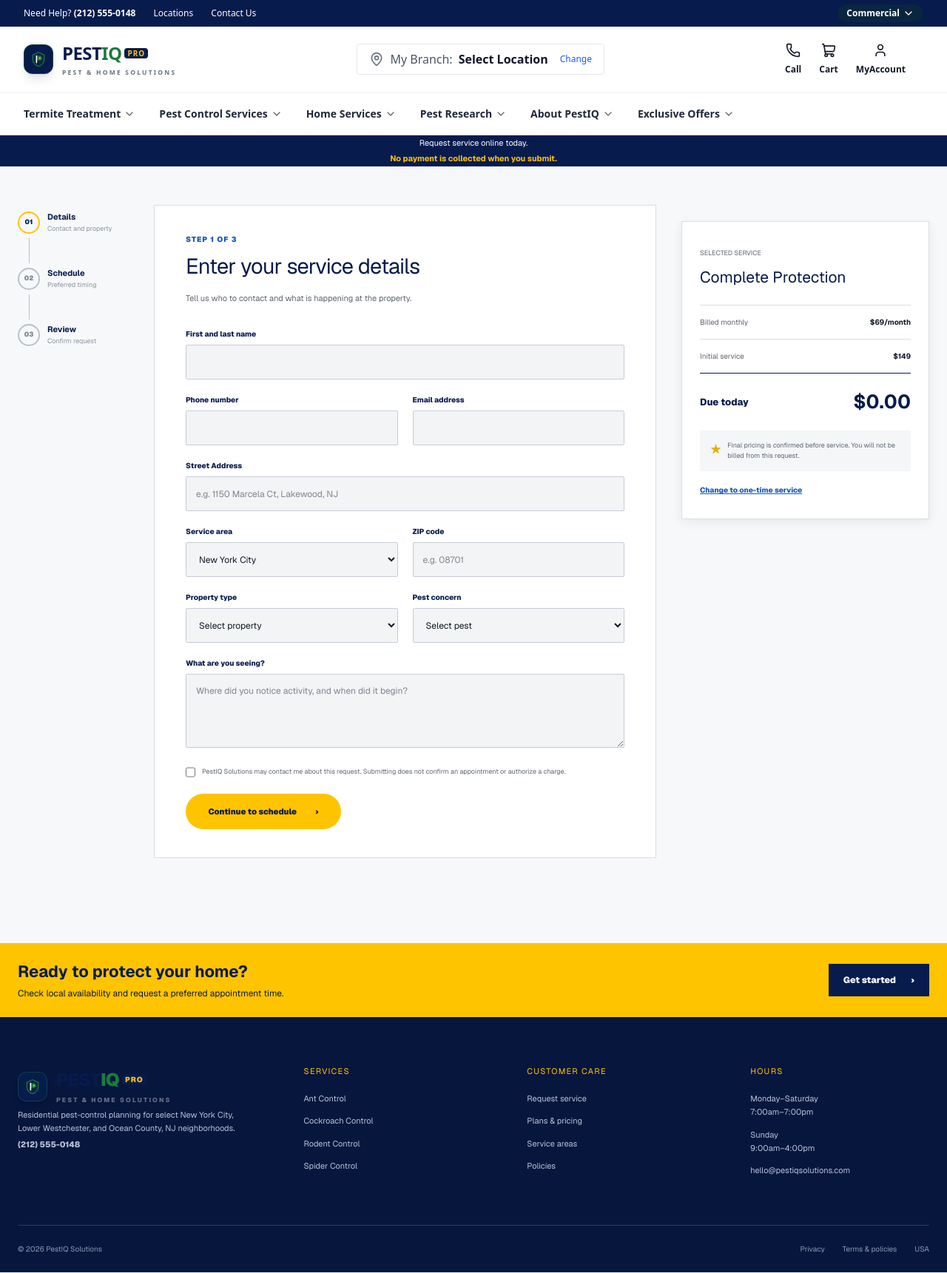
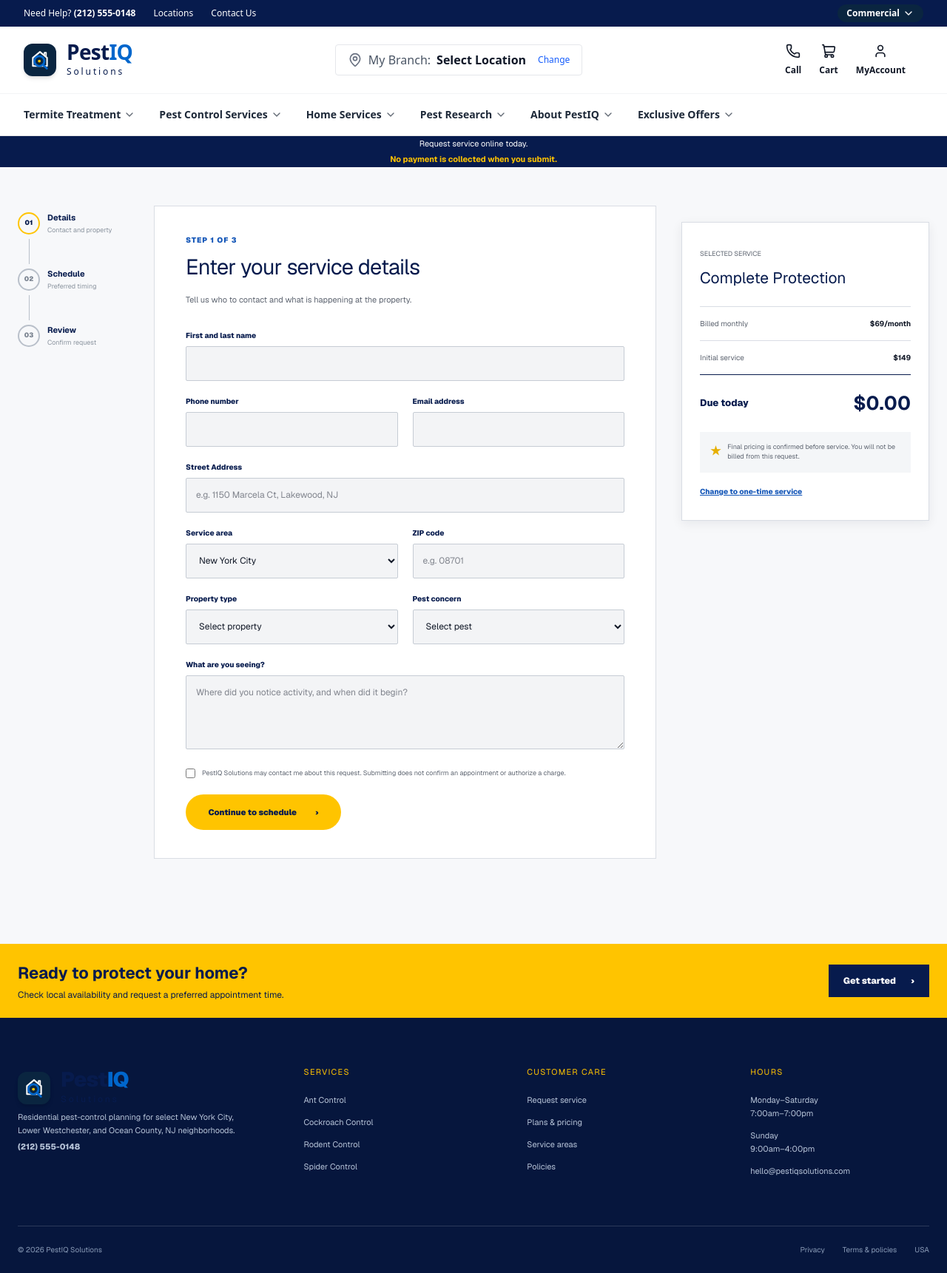
Before and after one commit to WebDesigner019/pestiq-solution-web, a Next.js app: page /book in a window 1280 px wide. Shown: the whole page at 74% size. Built offline with nearby package versions, Linux system fonts and the light colour scheme.

Commit message:
Update official logo to match reference House-Q emblem design, replace cooking photo on About page with technician image

```diff
--- a/app/about/page.tsx
+++ b/app/about/page.tsx
@@ -33,12 +33,9 @@ export default function AboutPage() {
           </div>
           <div className="h-[280px] rounded-xl overflow-hidden border border-border-gray shadow-md">
             <img
-              src="https://upload.wikimedia.org/wikipedia/commons/thumb/8/81/Exterminator.jpg/800px-Exterminator.jpg"
+              src="/images/pest-technician-pro.png"
               alt="PestIQ pest control technician performing a residential inspection"
               className="w-full h-full object-cover"
-              onError={(e) => {
-                (e.target as HTMLImageElement).src = "https://images.unsplash.com/photo-1556911220-e15b29be8c8f?auto=format&fit=crop&q=80&w=600";
-              }}
             />
           </div>
         </section>
--- a/components/Footer.tsx
+++ b/components/Footer.tsx
@@ -5,23 +5,23 @@ import Link from "next/link";
 
 export function Logo() {
   return (
-    <Link href="/" className="flex items-center gap-3 group py-1" aria-label="PestIQ Solutions Home">
-      <div className="w-10 h-10 rounded-xl bg-[#071b4d] flex items-center justify-center p-2 shadow-lg border border-[#1a7a3c]/40 group-hover:border-[#1a7a3c] transition-all group-hover:scale-105">
-        <svg viewBox="0 0 100 100" className="w-full h-full" fill="none" xmlns="http://www.w3.org/2000/svg">
-          <path d="M50 8 L85 24 V52 C85 72 68 88 50 94 C32 88 15 72 15 52 V24 L50 8 Z" fill="#0a2540" stroke="#1a7a3c" strokeWidth="6" strokeLinejoin="round" />
-          <path d="M38 30 H58 C66 30 72 36 72 44 C72 52 66 58 58 58 H38 V30 Z" fill="#1a7a3c" />
-          <path d="M38 30 V72" stroke="#ffffff" strokeWidth="7" strokeLinecap="round" />
-          <circle cx="58" cy="44" r="5" fill="#ffc400" />
+    <Link href="/" className="flex items-center gap-3.5 group py-1" aria-label="PestIQ Solutions Home">
+      <div className="w-11 h-11 rounded-xl bg-[#0a2540] flex items-center justify-center p-1.5 shadow-md group-hover:scale-105 transition-transform">
+        <svg viewBox="0 0 200 200" className="w-full h-full" fill="none" xmlns="http://www.w3.org/2000/svg">
+          <path d="M100 32 L160 82 V152 H40 V82 Z" stroke="#ffffff" strokeWidth="13" strokeLinejoin="round" strokeLinecap="round" />
+          <path d="M138 52 V38 H152 V64" stroke="#ffffff" strokeWidth="11" strokeLinejoin="round" strokeLinecap="round" />
+          <circle cx="95" cy="110" r="42" stroke="#0066cc" strokeWidth="18" />
+          <path d="M125 140 L158 172" stroke="#0066cc" strokeWidth="18" strokeLinecap="round" />
+          <circle cx="95" cy="110" r="12" fill="#ffc400" />
         </svg>
       </div>
       <div className="flex flex-col justify-center">
-        <div className="flex items-center leading-none">
-          <span className="text-2xl font-black tracking-tight text-[#071b4d]">PEST</span>
-          <span className="text-2xl font-black tracking-tight text-[#1a7a3c]">IQ</span>
-          <span className="ml-1 text-[10px] font-black text-[#ffc400] bg-[#071b4d] px-1 py-0.5 rounded tracking-widest uppercase">PRO</span>
-        </div>
-        <span className="text-[8.5px] font-extrabold tracking-[0.26em] text-gray-500 uppercase mt-1">
-          PEST & HOME SOLUTIONS
+        <span className="text-[28px] font-black tracking-tight leading-none flex items-center">
+          <span className="text-[#071b4d]">Pest</span>
+          <span className="text-[#0066cc]">IQ</span>
+        </span>
+        <span className="text-[12px] font-medium tracking-[0.24em] text-[#071b4d] mt-1">
+          Solutions
         </span>
       </div>
     </Link>
--- a/components/Header.tsx
+++ b/components/Header.tsx
@@ -6,27 +6,27 @@ import { useLocation } from "@/context/LocationContext";
 import { MapPin, Phone, ShoppingCart, User, ChevronDown, Menu } from "lucide-react";
 export function Logo() {
   return (
-    <Link href="/" className="flex items-center gap-3 group py-1" aria-label="PestIQ Solutions Home">
-      {/* Modern Geometric P-Shield Mark */}
-      <div className="w-10 h-10 rounded-xl bg-[#071b4d] flex items-center justify-center p-2 shadow-lg border border-[#1a7a3c]/40 group-hover:border-[#1a7a3c] transition-all group-hover:scale-105">
-        <svg viewBox="0 0 100 100" className="w-full h-full" fill="none" xmlns="http://www.w3.org/2000/svg">
-          {/* Shield Outer Line */}
-          <path d="M50 8 L85 24 V52 C85 72 68 88 50 94 C32 88 15 72 15 52 V24 L50 8 Z" fill="#0a2540" stroke="#1a7a3c" strokeWidth="6" strokeLinejoin="round" />
-          {/* Stylized P-Leaf Icon */}
-          <path d="M38 30 H58 C66 30 72 36 72 44 C72 52 66 58 58 58 H38 V30 Z" fill="#1a7a3c" />
-          <path d="M38 30 V72" stroke="#ffffff" strokeWidth="7" strokeLinecap="round" />
-          {/* Gold Sparkle Accent */}
-          <circle cx="58" cy="44" r="5" fill="#ffc400" />
+    <Link href="/" className="flex items-center gap-3.5 group py-1" aria-label="PestIQ Solutions Home">
+      {/* Official House-Q Brand Mark from Reference Screenshot */}
+      <div className="w-11 h-11 rounded-xl bg-[#0a2540] flex items-center justify-center p-1.5 shadow-md group-hover:scale-105 transition-transform">
+        <svg viewBox="0 0 200 200" className="w-full h-full" fill="none" xmlns="http://www.w3.org/2000/svg">
+          {/* House Outline */}
+          <path d="M100 32 L160 82 V152 H40 V82 Z" stroke="#ffffff" strokeWidth="13" strokeLinejoin="round" strokeLinecap="round" />
+          <path d="M138 52 V38 H152 V64" stroke="#ffffff" strokeWidth="11" strokeLinejoin="round" strokeLinecap="round" />
+          {/* Bright Blue Q / Target Lens */}
+          <circle cx="95" cy="110" r="42" stroke="#0066cc" strokeWidth="18" />
+          <path d="M125 140 L158 172" stroke="#0066cc" strokeWidth="18" strokeLinecap="round" />
+          {/* Gold Center Dot */}
+          <circle cx="95" cy="110" r="12" fill="#ffc400" />
         </svg>
       </div>
       <div className="flex flex-col justify-center">
-        <div className="flex items-center leading-none">
-          <span className="text-2xl font-black tracking-tight text-[#071b4d]">PEST</span>
-          <span className="text-2xl font-black tracking-tight text-[#1a7a3c]">IQ</span>
-          <span className="ml-1 text-[10px] font-black text-[#ffc400] bg-[#071b4d] px-1 py-0.5 rounded tracking-widest uppercase">PRO</span>
-        </div>
-        <span className="text-[8.5px] font-extrabold tracking-[0.26em] text-gray-500 uppercase mt-1">
-          PEST & HOME SOLUTIONS
+        <span className="text-[28px] font-black tracking-tight leading-none flex items-center">
+          <span className="text-[#071b4d]">Pest</span>
+          <span className="text-[#0066cc]">IQ</span>
+        </span>
+        <span className="text-[12px] font-medium tracking-[0.24em] text-[#071b4d] mt-1">
+          Solutions
         </span>
       </div>
     </Link>
```
Also changed, not shown: public/favicon.svg, public/images/pest-technician-pro.png (added).
